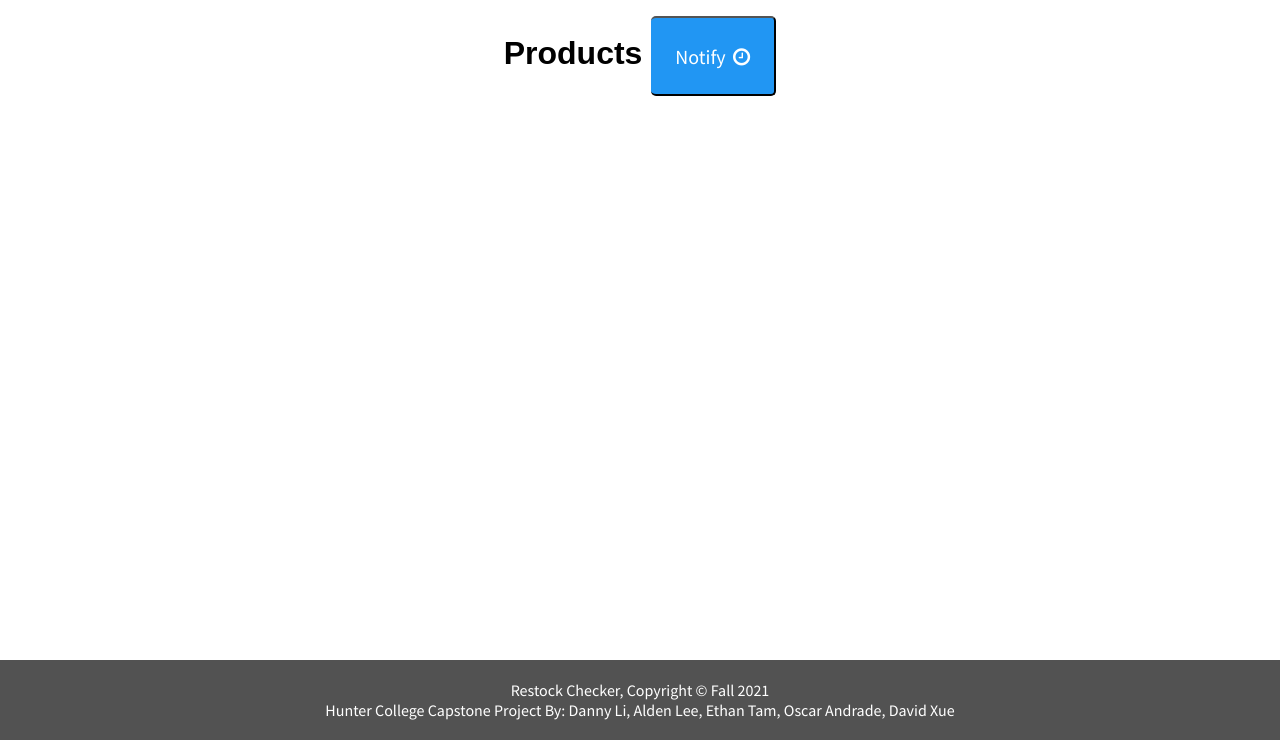
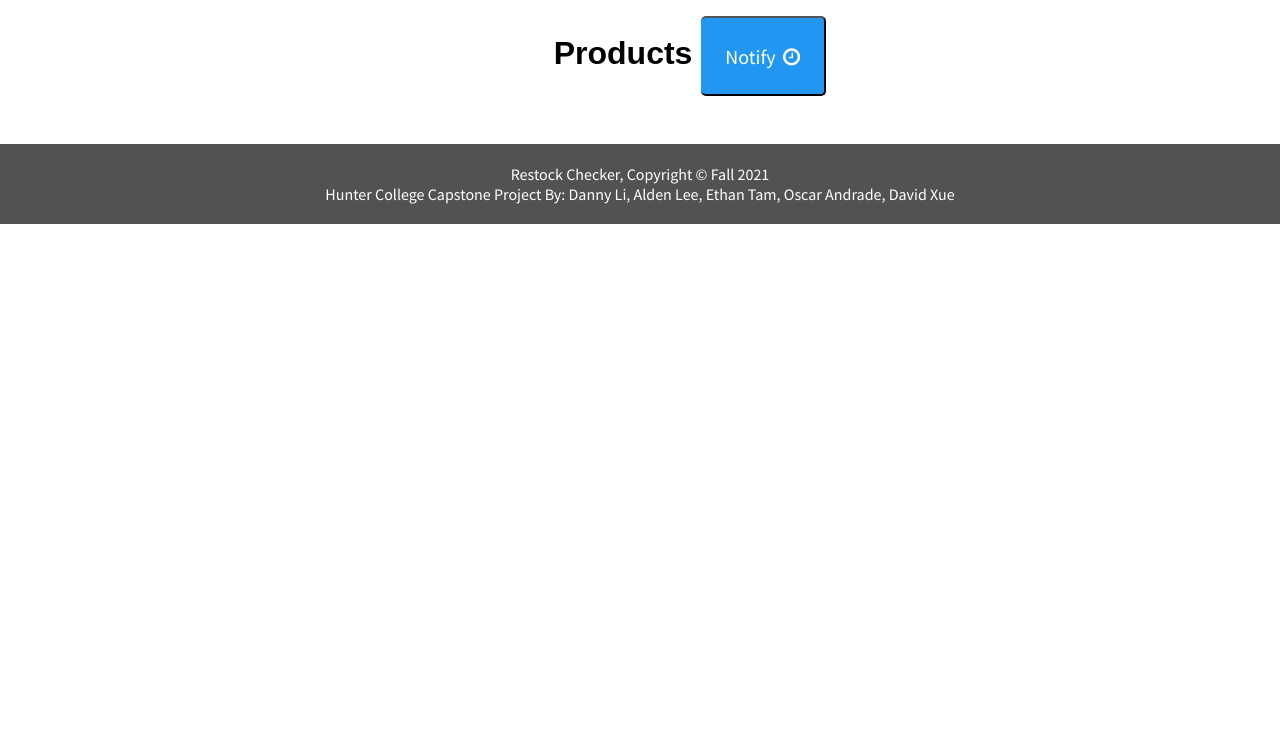
Before and after one commit to offetam/restock_checker, a Django app: page /home/ in a window 1280 px wide. Shown: the part 60-800 px from the top of the page. Run offline with Django 3.2, Linux system fonts and the light colour scheme; data that the repository does not hold is empty.

Commit message:
footer fix
style block in base html was at the top and was any style placed on the extended htmls was getting overwritten by below styles in base html.

```diff
--- a/pages/templates/base.html
+++ b/pages/templates/base.html
@@ -1,16 +1,13 @@
 {% load static %}
-{% block styles %}
-{% endblock %}
 <!DOCTYPE html>
 <html lang="en">
 <head>
     <meta charset="UTF-8">
     <meta http-equiv="X-UA-Compatible" content="IE=edge">
     <meta name="viewport" content="width=<device-width>, initial-scale=1.0">
-		<link rel="stylesheet" type="text/css" href='{% static "/css/mainpage.css" %}'>
-    <!-- <link rel="stylesheet" href="https://use.fontawesome.com/releases/v5.13.0/css/all.css"> <!-- css for the search icon (fa fa-search) -->
+	<!-- <link rel="stylesheet" href="https://use.fontawesome.com/releases/v5.13.0/css/all.css"> <!-- css for the search icon (fa fa-search) -->
+    <link rel="stylesheet" type="text/css" href='{% static "/css/mainpage.css" %}'>
     <link rel="stylesheet" href="https://cdnjs.cloudflare.com/ajax/libs/font-awesome/4.7.0/css/font-awesome.min.css">
-    <!-- <script src = '{% static "/js/main.js" %}'></script>  js file  -->
 
     <title>{% block title %}BASE{% endblock %}</title>
 </head>
@@ -71,13 +68,14 @@
     </header>
 
 
+    {% block styles %}
+    {% endblock %}
     <div id ="content" > {% block content %} {% endblock %}</div>
 
     <section>
       <footer>
         <p>Restock Checker, Copyright &copy; Fall 2021</p>
         <p>Hunter College Capstone Project By: Danny Li, Alden Lee, Ethan Tam, Oscar Andrade, David Xue</p>
-
       </footer>
     </section>
 </body>
--- a/pages/templates/mainpage.html
+++ b/pages/templates/mainpage.html
@@ -2,16 +2,14 @@
 {% load static %}
 {% block styles %}
 <link rel="stylesheet" type="text/css" href='{% static "/css/mainpage.css" %}'>
+<link href="https://fonts.googleapis.com/css2?family=Source+Sans+Pro:wght@300;400;700&display=swap" rel="stylesheet">
 {% endblock %}
 {% block title %}Restock - Products{% endblock %}
 {% block content %}
 <!DOCTYPE html>
-
-  <title>Restock - Products</title>
   <link rel="shortcut icon" href='{% static "imgs/logo3.png" %}'>
   <link rel="preconnect" href="https://fonts.googleapis.com">
-<link rel="preconnect" href="https://fonts.gstatic.com" crossorigin>
-<link href="https://fonts.googleapis.com/css2?family=Source+Sans+Pro:wght@300;400;700&display=swap" rel="stylesheet">
+  <link rel="preconnect" href="https://fonts.gstatic.com" crossorigin>
 
 <body>
   <form>
--- a/static/css/mainpage.css
+++ b/static/css/mainpage.css
@@ -327,10 +327,7 @@ footer {
   padding: 20px;
   background-color: #525252;
   color: white;
-  position: fixed;
   bottom: 0;
-  left: 0;
-  right: 0;
 }
 
 /*
```
